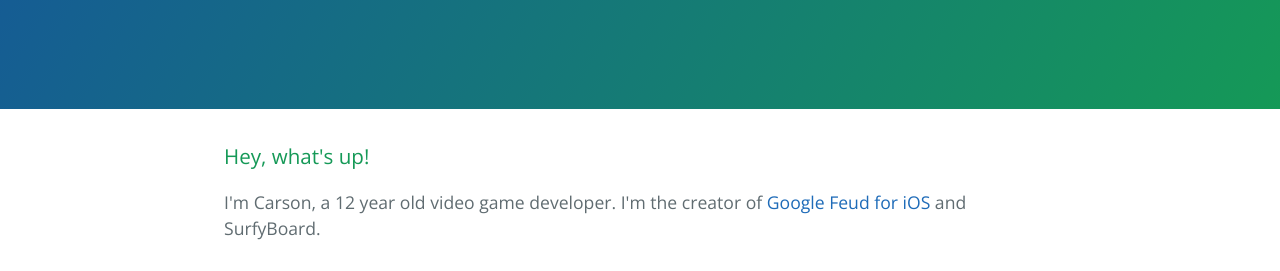
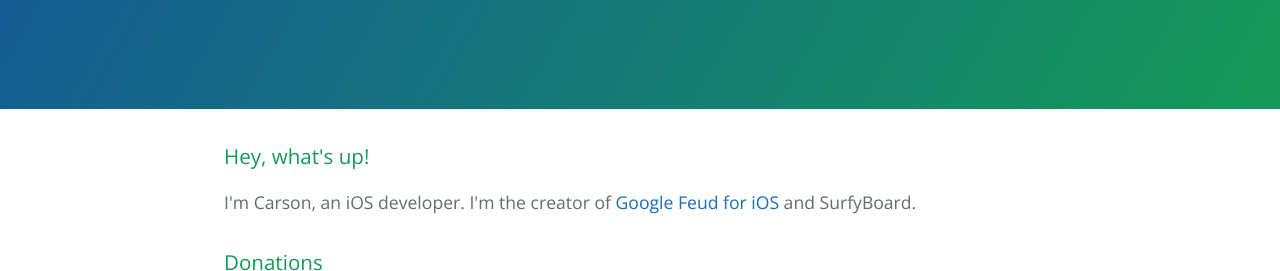
Before and after one commit to carson-katri/ctkrocks.github.io, a plain HTML site: page index.html in a window 1280 px wide. Shown: the part 208-479 px from the top of the page. Drawn offline with nearby package versions, Linux system fonts and the light colour scheme.

Commit message:
Update index.html

```diff
--- a/index.html
+++ b/index.html
@@ -19,7 +19,7 @@
       <h3>
 <a id="hey-whats-up" class="anchor" href="#hey-whats-up" aria-hidden="true"><span aria-hidden="true" class="octicon octicon-link"></span></a>Hey, what's up!</h3>
 
-<p>I'm Carson, a 12 year old video game developer. I'm the creator of <a href="https://ctkrocks.github.io/Google-Feud-iOS/">Google Feud for iOS</a> and SurfyBoard.</p>
+<p>I'm Carson, an iOS developer. I'm the creator of <a href="https://ctkrocks.github.io/Google-Feud-iOS/">Google Feud for iOS</a> and SurfyBoard.</p>
 
 <h3>
 <a id="donations" class="anchor" href="#donations" aria-hidden="true"><span aria-hidden="true" class="octicon octicon-link"></span></a>Donations</h3>
```
